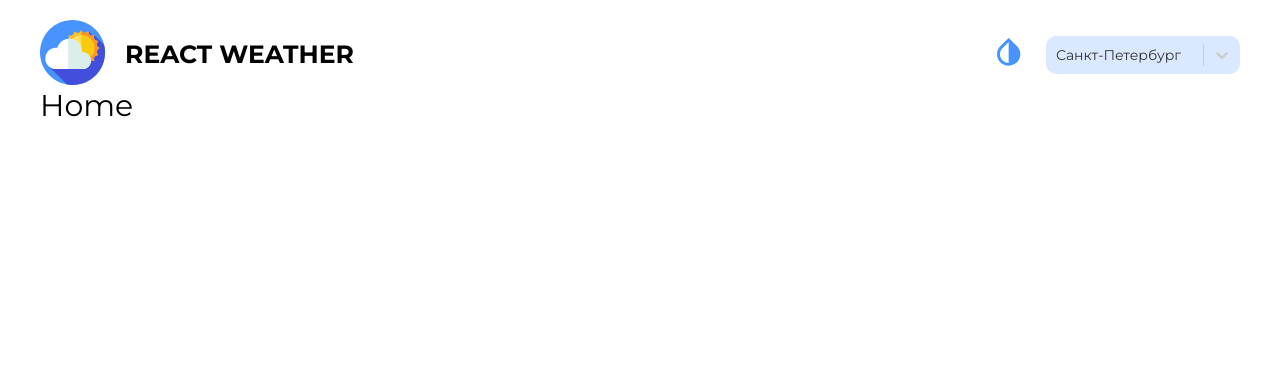
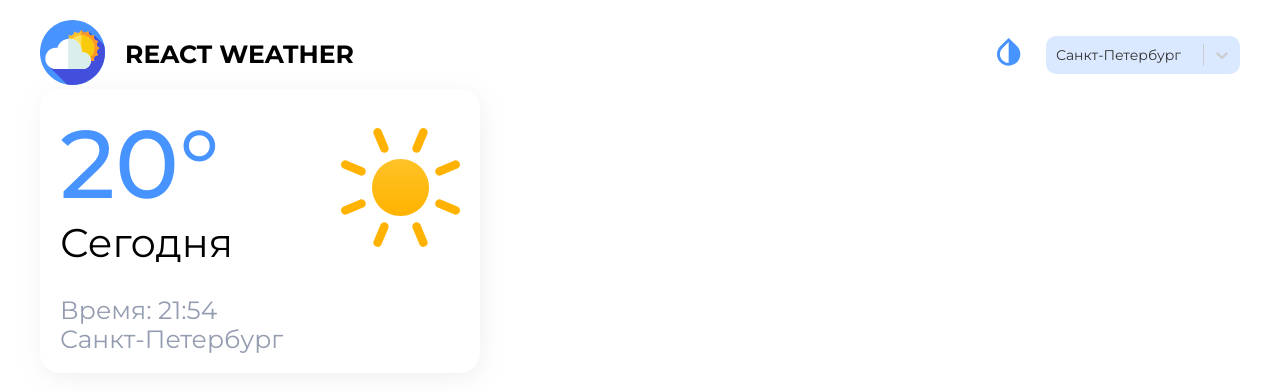
Before and after one commit to chashchinavera/weather-react, a React (Create React App) app: page / in a window 1280 px wide. Shown: the top 392 px of the page. Built offline with nearby package versions, Linux system fonts and the light colour scheme.

Commit message:
add ThisDay component

```diff
--- a/src/pages/Home/Home.tsx
+++ b/src/pages/Home/Home.tsx
@@ -1,9 +1,14 @@
 import React from "react";
 
 import s from "./Home.module.scss";
+import { ThisDay } from "./components/ThisDay/ThisDay";
 
 interface Props {}
 
 export const Home = (props: Props) => {
-  return <div className={s.home}>Home</div>;
+  return (
+    <div className={s.home}>
+      <ThisDay />
+    </div>
+  );
 };
--- /dev/null
+++ b/src/pages/Home/components/ThisDay/ThisDay.module.scss
@@ -0,0 +1,44 @@
+@import "../../../../styles/variables.scss";
+
+.this__day {
+  padding: 20px;
+  max-width: 400px;
+  width: 100%;
+  background: $lite-bsckground;
+  box-shadow: $box-shadow;
+  border-radius: $border-radius;
+}
+
+.this__block_top {
+  display: flex;
+  justify-content: space-between;
+  align-items: center;
+  width: 100%;
+  margin-bottom: 30px;
+  svg {
+    width: 119px;
+    height: 119px;
+  }
+}
+
+.this__block_wrapper {
+  display: flex;
+  flex-direction: column;
+}
+
+.this__temperature {
+  font-size: 96px;
+  font-weight: 500;
+  color: $primary-color;
+}
+
+.this__day_name {
+  font-size: 40px;
+  color: $lite-color;
+}
+
+.this__time,
+.this__city {
+  color: $base-color;
+  font-size: 25px;
+}
--- /dev/null
+++ b/src/pages/Home/components/ThisDay/ThisDay.tsx
@@ -0,0 +1,24 @@
+import React from "react";
+
+import s from "./ThisDay.module.scss";
+import { WeatherSvgSelector } from "../../../../assets/icons/svg/WeatherSvgSelector";
+
+export const ThisDay = () => {
+  return (
+    <div className={s.this__day}>
+      <div className={s.this__block_top}>
+        <div className={s.this__block_wrapper}>
+          <div className={s.this__temperature}>20°</div>
+          <div className={s.this__day_name}>Сегодня</div>
+        </div>
+        <WeatherSvgSelector id={"sun"} />
+      </div>
+      <div className={s.this__block_wrapper}>
+        <div className={s.this__time}>
+          Время: <span>21:54</span>
+        </div>
+        <div className={s.this__city}>Санкт-Петербург</div>
+      </div>
+    </div>
+  );
+};
--- a/src/styles/variables.scss
+++ b/src/styles/variables.scss
@@ -0,0 +1,8 @@
+/*colors*/
+$primary-color: #4793ff;
+$lite-color: #000;
+$lite-bsckground: #fff;
+$base-color: #939cb0;
+
+$box-shadow: 2px 5px 25px -3px rgba(180, 180, 180, 0.25);
+$border-radius: 20px;
```
